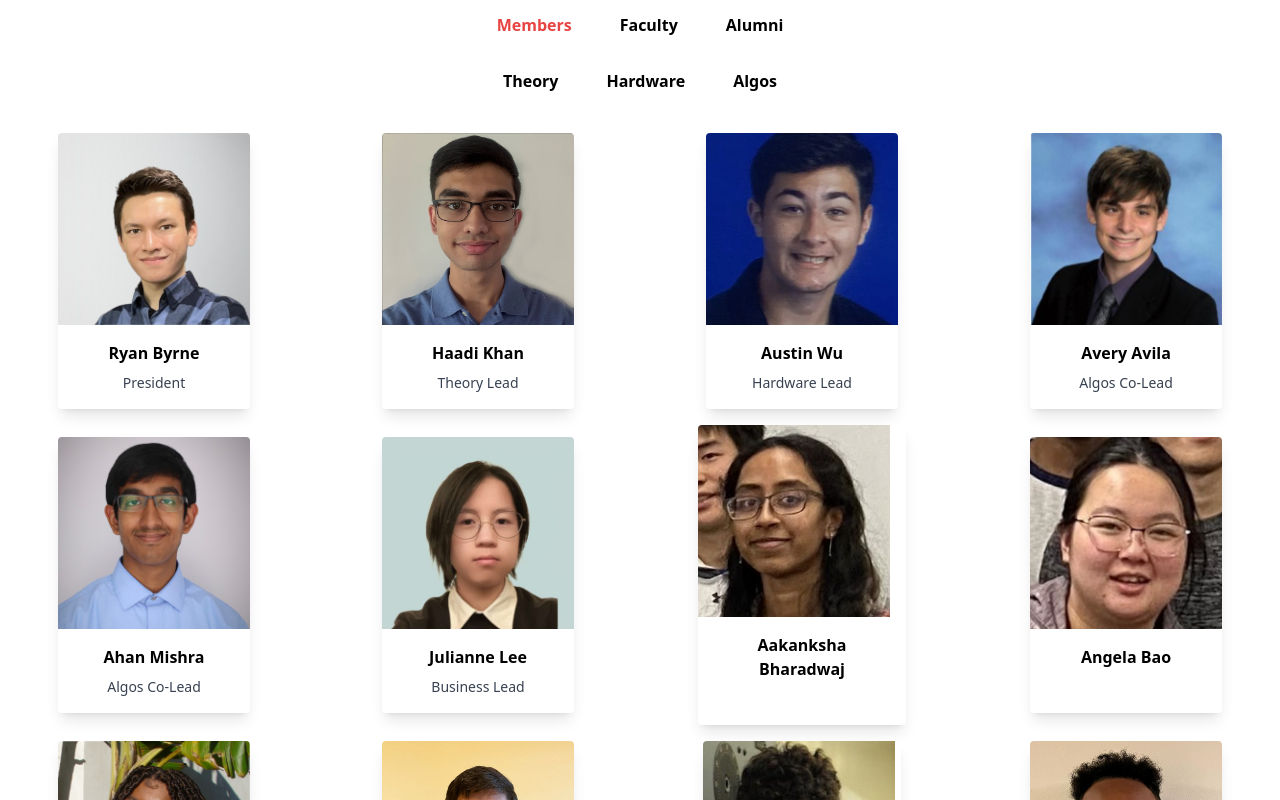
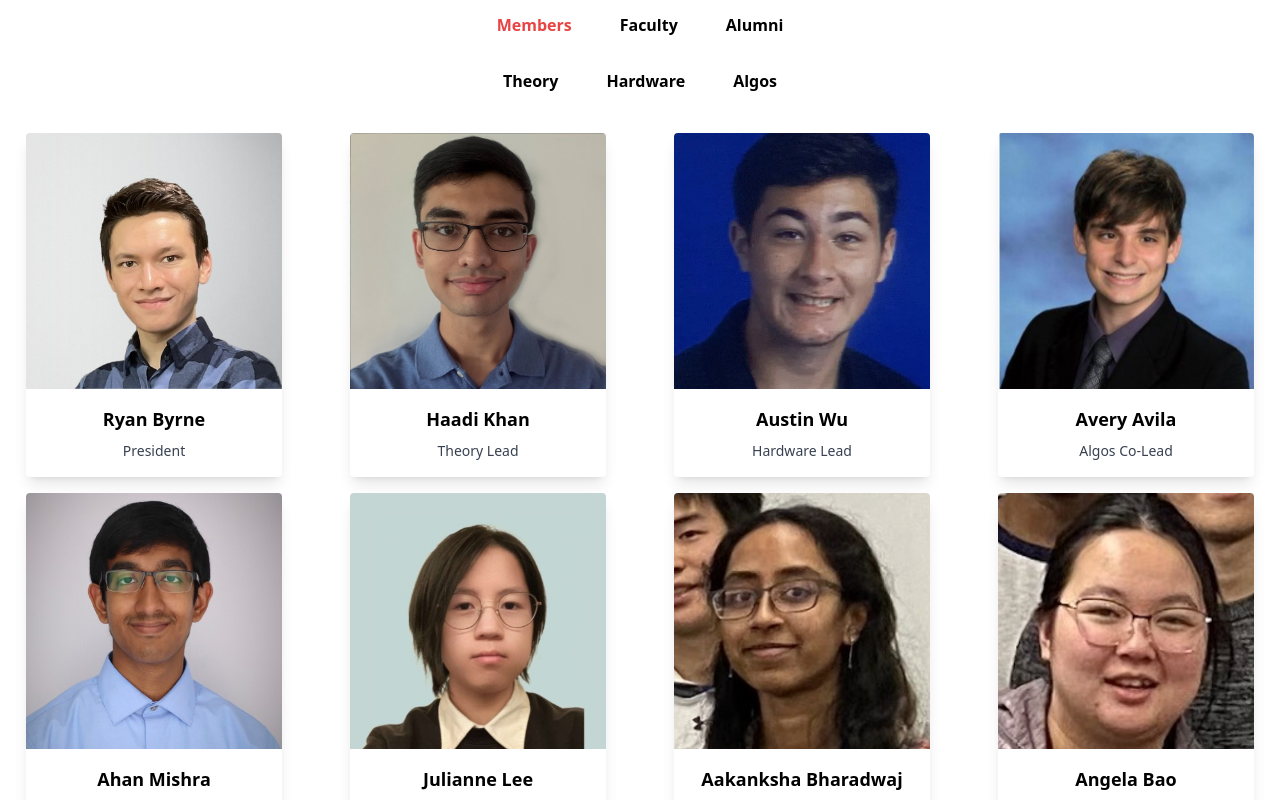
Before and after one commit to Cornell-QCA/website, a React (Vite) app: page / in a window 1280 px wide. Shown: the part 2560-3360 px from the top of the page. Built offline with nearby package versions, Linux system fonts and the light colour scheme.

Commit message:
Updated card display

```diff
--- a/src/components/people/card.tsx
+++ b/src/components/people/card.tsx
@@ -10,12 +10,12 @@ interface CardProps {
 const Card: React.FC<CardProps> = ({ image, title, subtitle, link }) => {
     return (
         <a href={'https://www.linkedin.com/in/' + link} target="_blank" rel="noopener noreferrer">
-            <div className="max-w-52 rounded overflow-hidden shadow-lg transform transition-transform hover:scale-105 duration-300">
-                <div className="w-48 h-48 overflow-hidden">
+            <div className="max-w-64 rounded overflow-hidden shadow-lg transform transition-transform hover:scale-105 duration-300">
+                <div className="w-64 h-64 overflow-hidden">
                     <img className="w-full h-full object-cover object-center" src={'people/' + image + '.jpg'} alt={title} />
                 </div>
                 <div className="px-6 py-4">
-                    <div className="font-bold text-md mb-2 text-center">{title}</div>
+                    <div className="font-bold text-lg mb-2 text-center">{title}</div>
                     {<p className="text-gray-700 text-sm text-center">
                         {subtitle ? subtitle : <>&#8203;</>}
                     </p>}
```
